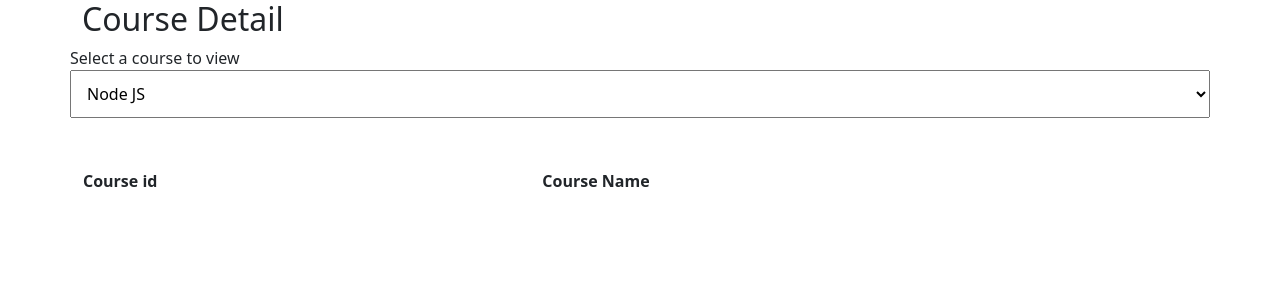
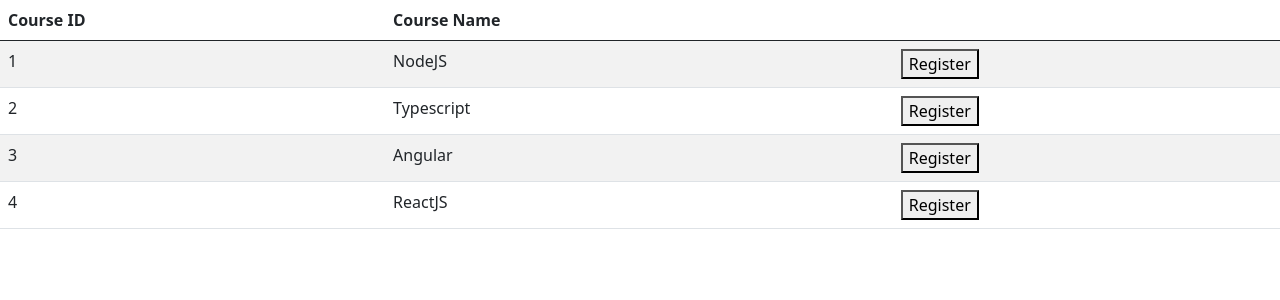
Before and after one commit to chinmay-2001/Chinmay-AngularTask, an Angular app: page / in a window 1280 px wide. Shown: the top 300 px of the page. Built offline with nearby package versions, Linux system fonts and the light colour scheme.

Commit message:
Coourse list output done

```diff
--- /dev/null
+++ b/src/app/Day5/course-list-output/course-list-output.component.html
@@ -0,0 +1,16 @@
+<table class="table table-hover table-striped">
+  <thead>
+    <tr>
+      <th>Course ID</th>
+      <th>Course Name</th>
+      <th></th>
+    </tr>
+  </thead>
+  <tbody>
+    <tr *ngFor="let course of courses">
+      <td>{{ course.courseId }}</td>
+      <td>{{ course.courseName }}</td>
+      <td><button (click)="ragister(course.courseName)">Register</button></td>
+    </tr>
+  </tbody>
+</table>
--- /dev/null
+++ b/src/app/Day5/course-list-output/course-list-output.component.ts
@@ -0,0 +1,21 @@
+import { Component,Output,EventEmitter } from '@angular/core';
+
+@Component({
+  selector: 'app-course-list-output',
+  templateUrl: './course-list-output.component.html',
+  styleUrls: ['./course-list-output.component.css']
+})
+export class CourseListOutputComponent {
+
+  @Output() onRagister=new EventEmitter();
+  courses=[
+    {courseId :1,courseName : 'NodeJS'},
+    {courseId :2,courseName : 'Typescript'},
+    {courseId :3,courseName : 'Angular'},
+    {courseId :4,courseName : 'ReactJS'}
+  ]
+
+  ragister(courseName: any){
+    this.onRagister.emit(courseName);
+  }
+}
--- a/src/app/app.component.html
+++ b/src/app/app.component.html
@@ -30,7 +30,7 @@
 
 <P> From Child Component: {{data}}</P> -->
 
-<div class="container">
+<!-- <div class="container">
   <div class="row">
     <h2>Course Detail</h2>
     Select a course to view
@@ -45,4 +45,8 @@
     <br />
     <app-course-list [cName]="name"></app-course-list>
   </div>
-</div>
+</div> -->
+
+<app-course-list-output (onRagister)="getChild($event)"></app-course-list-output>
+
+<p *ngIf="clicked">Successfully ragister: {{courseName}}</p>
--- a/src/app/app.component.ts
+++ b/src/app/app.component.ts
@@ -22,4 +22,11 @@
   }
 
   name:string=''
+  courseName=''
+  clicked=false
+
+  getChild(courseName:string){
+    this.courseName = courseName
+    this.clicked=true;
+  }
 }
--- a/src/app/app.module.ts
+++ b/src/app/app.module.ts
@@ -25,6 +25,7 @@
 import { BookComponentComponent } from './Day5/book-component/book-component.component';
 import { DataSharingStudentChildToParentComponent } from './Day5/data-sharing-student-child-to-parent/data-sharing-student-child-to-parent.component';
 import { CourseListComponent } from './Day5/course-list/course-list.component';
+import { CourseListOutputComponent } from './Day5/course-list-output/course-list-output.component';
 
 
 @NgModule({
@@ -49,7 +50,8 @@
     TDFRagistrationComponent,
     BookComponentComponent,
     DataSharingStudentChildToParentComponent,
-    CourseListComponent
+    CourseListComponent,
+    CourseListOutputComponent
 
   ],
   imports: [
```
Also changed, not shown: src/app/Day5/course-list-output/course-list-output.component.css (added), 1 other file (tests, documents, lock files or other folders).
